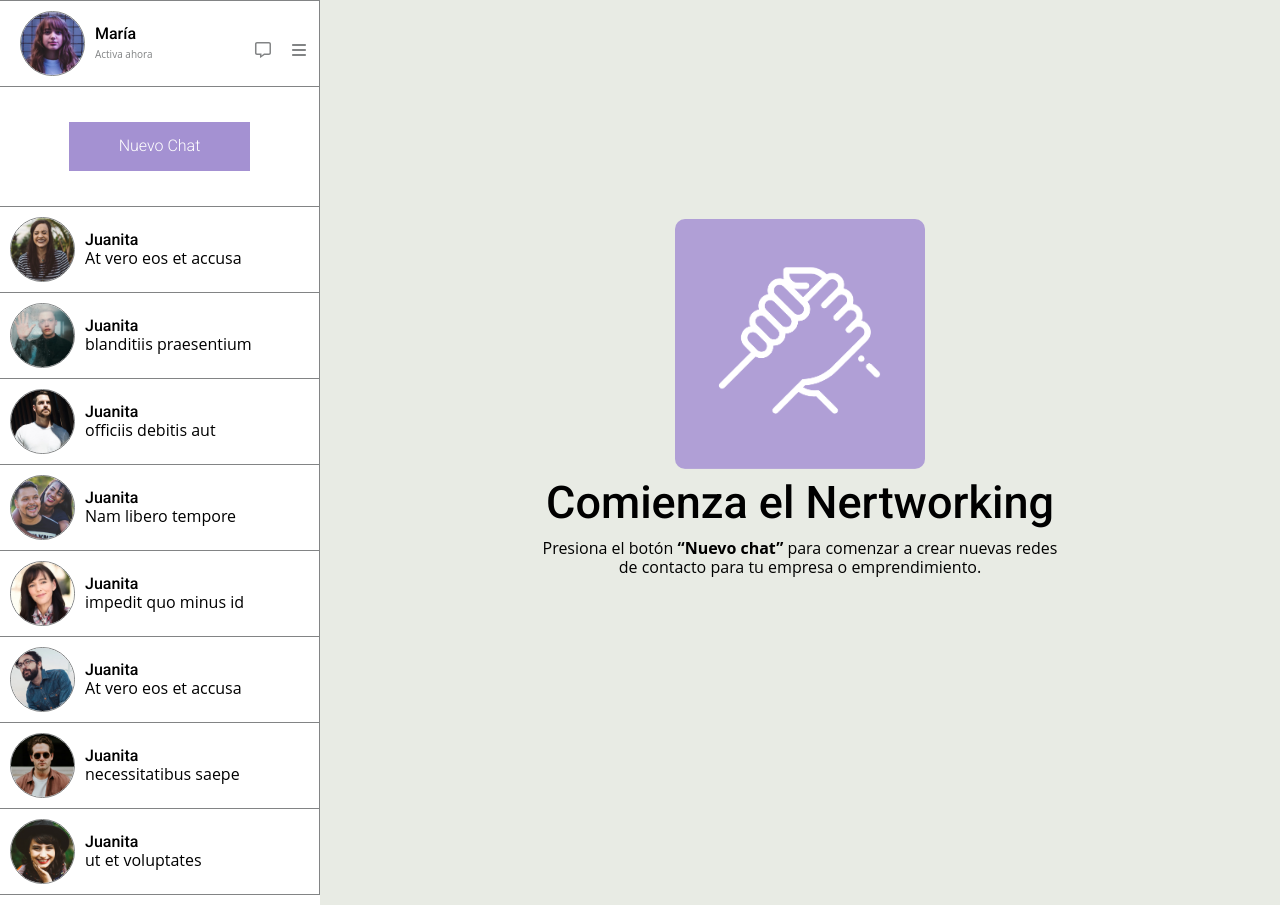
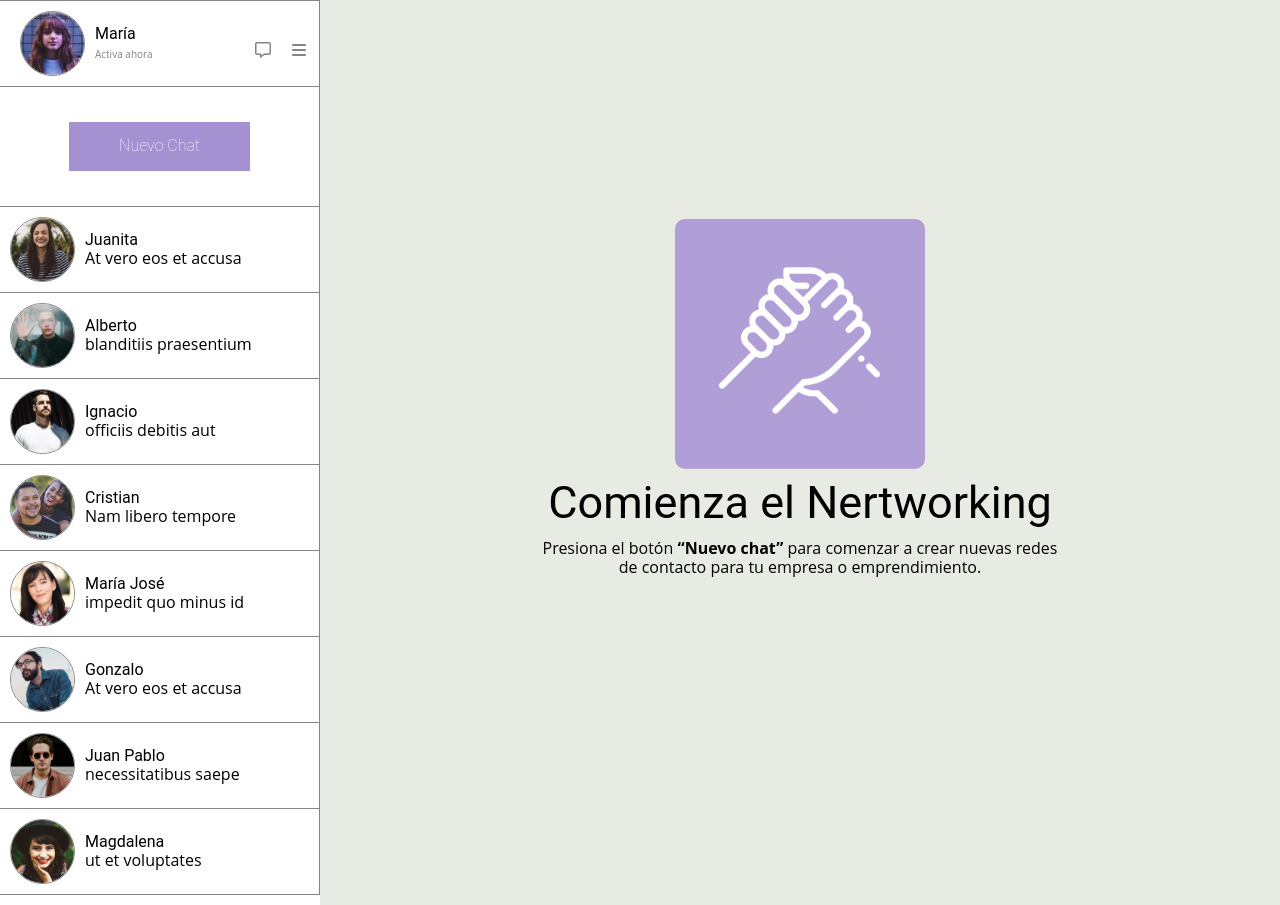
Before and after one commit to TaladropoliS/flexboxpro, a plain HTML site: page index.html in a window 1280 px wide. Drawn offline with Linux system fonts and the light colour scheme.

Commit message:
eliminado el link a google fonts, se usan local, se agregan los nombres de los contactos.

```diff
--- a/index.html
+++ b/index.html
@@ -19,11 +19,6 @@
     <title>FLEXBOX PRO</title>
 
     <link rel="shortcut icon" type="image/png" href="assets/img/favicon/favicon.png"/>
-
-    <!-- fuentes https://fonts.google.com/ -->
-    <link rel="preconnect" href="https://fonts.googleapis.com">
-    <link rel="preconnect" href="https://fonts.gstatic.com" crossorigin>
-    <link href="https://fonts.googleapis.com/css2?family=Roboto:wght@300;500&display=swap" rel="stylesheet">
 
     <!-- normalize css-->
     <link href="assets/css/normalize.css" rel="stylesheet">
@@ -69,37 +64,37 @@
             </div>
             <div class="perfilContacto">
                 <img src="assets/img/02.jpg" alt="maria" class="imgContactos">
-                <p class="roboto-md">Juanita<br>
+                <p class="roboto-md">Alberto<br>
                     <span class="openSans-md">blanditiis praesentium</span>
             </div>
             <div class="perfilContacto">
                 <img src="assets/img/03.jpg" alt="maria" class="imgContactos">
-                <p class="roboto-md">Juanita<br>
+                <p class="roboto-md">Ignacio<br>
                     <span class="openSans-md">officiis debitis aut</span>
             </div>
             <div class="perfilContacto">
                 <img src="assets/img/04.jpg" alt="maria" class="imgContactos">
-                <p class="roboto-md">Juanita<br>
+                <p class="roboto-md">Cristian<br>
                     <span class="openSans-md">Nam libero tempore</span>
             </div>
             <div class="perfilContacto">
                 <img src="assets/img/05.jpg" alt="maria" class="imgContactos">
-                <p class="roboto-md">Juanita<br>
+                <p class="roboto-md">María José<br>
                     <span class="openSans-md">impedit quo minus id</span>
             </div>
             <div class="perfilContacto">
                 <img src="assets/img/06.jpg" alt="maria" class="imgContactos">
-                <p class="roboto-md">Juanita<br>
+                <p class="roboto-md">Gonzalo<br>
                     <span class="openSans-md">At vero eos et accusa</span>
             </div>
             <div class="perfilContacto">
                 <img src="assets/img/07.jpg" alt="maria" class="imgContactos">
-                <p class="roboto-md">Juanita<br>
+                <p class="roboto-md">Juan Pablo<br>
                     <span class="openSans-md">necessitatibus saepe</span>
             </div>
             <div class="perfilContacto">
                 <img src="assets/img/08.jpg" alt="maria" class="imgContactos">
-                <p class="roboto-md">Juanita<br>
+                <p class="roboto-md">Magdalena<br>
                     <span class="openSans-md">ut et voluptates</span>
             </div>
         </div>
```
